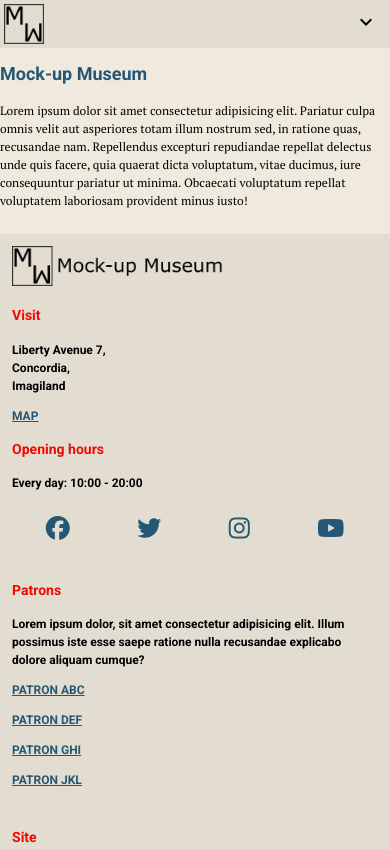
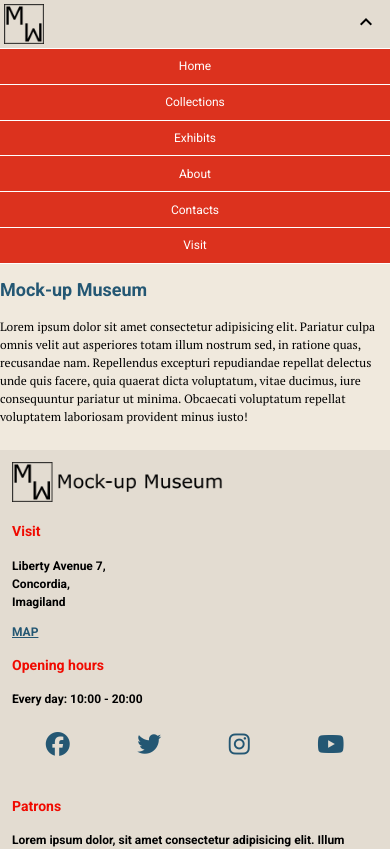
Before and after one commit to oxelfer/glowing-octo-happiness, a React (Create React App) app: page / in a window 390 px wide. Shown: the top 849 px of the page. Built offline with nearby package versions, Linux system fonts and the light colour scheme.

Commit message:
adjustments to mobile header

```diff
--- a/src/App.css
+++ b/src/App.css
@@ -2,3 +2,9 @@
   max-width: 1080px;
   margin-top: 5em;
 }
+
+@media screen and (max-width: 640px) {
+  #main-content {
+    margin-top: 23em;
+  }
+}
--- a/src/components/header.css
+++ b/src/components/header.css
@@ -100,13 +100,8 @@
     padding: 1em;
   }
 
-  .nav-mob__hide:hover {
-    color: var(--color-text-red);
-    transition: 0.3s;
-  }
-
   .nav-mob__menu {
-    display: none;
+    display: block;
     margin: 0;
     padding: 0;
     position: fixed;
--- a/src/components/header.js
+++ b/src/components/header.js
@@ -4,11 +4,10 @@ import './header.css';
 
 export default function Header() {
 
-  const showMenu = () => {
+  const hideMenu = () => {
     let menu = document.getElementById('nav-mob-menu');
     let symbol = document.getElementById('click-symbol');
     let main = document.getElementById('main-content');
-    let footer = document.getElementById('footer-container');
 
     if (menu.style.display === 'none') {
       main.style['margin-top'] = '23em';
@@ -19,7 +18,6 @@ export default function Header() {
       menu.style.display = 'none';
       symbol.innerText = 'expand_more';
     }
-
   }
 
   return (
@@ -42,9 +40,9 @@ export default function Header() {
         </nav>
 
         <nav className='header__nav-mob'>
-          <div className='nav-mob__hide' onClick={ showMenu }>
+          <div className='nav-mob__hide' onClick={ hideMenu }>
             <span id='click-symbol' className="material-icons-outlined">
-              expand_more
+              expand_less
             </span>
           </div>
           <ul id='nav-mob-menu' className='nav-mob__menu'>
```
